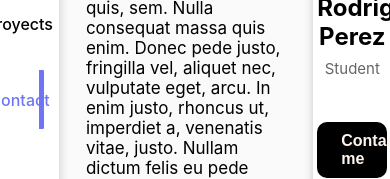
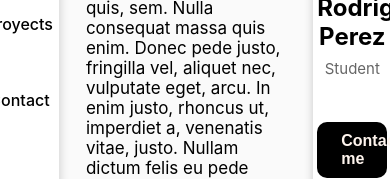
Before and after one commit to Sergiorodp/Sergio_Rodriguez, a Next.js app: page / in a window 390 px wide. Shown: the part 411-590 px from the top of the page. Built offline with nearby package versions, Linux system fonts and the light colour scheme.

Commit message:
not use next/link

```diff
--- a/components/nav/index.js
+++ b/components/nav/index.js
@@ -1,5 +1,4 @@
 import styles from './styles'
-import Link from 'next/link'
 import { createRef } from 'react'
 
 import { goToSection } from '../../pages/index'
@@ -31,16 +30,16 @@ export default function Nav(){
             <div className = "logo"><p>Sergio</p><p>Rodriguez</p></div>
             <div className = 'options-container'><ul className = "list-container">
             <li ref = {General} className = "nav-list-item" onClick = {goToSection}>
-                <Link href="#General"><a titte = "General"><span>General</span></a></Link>
+                <a href="#General" titte = "General"><span>General</span></a>
             </li>
             <li ref = {AboutMe} className = "nav-list-item">
-                <Link href="#AboutMe"><a titte = "About Me"><span>About Me</span></a></Link>
+                <a href="#AboutMe" titte = "About Me"><span>About Me</span></a>
             </li>
             <li ref = {Proyects} className = "nav-list-item">
-                <Link href="#Proyects"><a titte = "proyects"><span>Proyects</span></a></Link>
+                <a href="#Proyects" titte = "proyects"><span>Proyects</span></a>
             </li>
             <li ref = {Contact} className = "nav-list-item">
-                <Link href="#Contact"><a titte = "Contact"><span>Contact</span></a></Link>
+                <a  href="#Contact" titte = "Contact"><span>Contact</span></a>
             </li>
             </ul></div>
             <div className = "footer">powered by <p>Sergio</p></div>
--- a/components/nav/styles.js
+++ b/components/nav/styles.js
@@ -67,9 +67,11 @@ export default css`
     /* border-left:4px solid seashell;   */
 }
 
-.active a{
-    color: ${colorsShy.blue} ;
-    border-right: 5px solid ${colorsShy.blue};
+@media (min-width: 1100px){
+    .active a{
+        color: ${colorsShy.blue} ;
+        border-right: 5px solid ${colorsShy.blue};
+    }
 }
 
 .footer{
--- a/styles/context.module.css
+++ b/styles/context.module.css
@@ -20,6 +20,7 @@
     background: rgb(110, 117, 245,.8);
 }
 
+
 .textContainer{
     padding-top: 50px;
     width: 80%;
@@ -35,3 +36,9 @@
     padding: 10px 0;
     font-size: 17px;
 }
+
+@media (max-width: 1025px){
+    .contextMainContainer{
+        scroll-margin-top: 50vh;
+    }
+}
```
